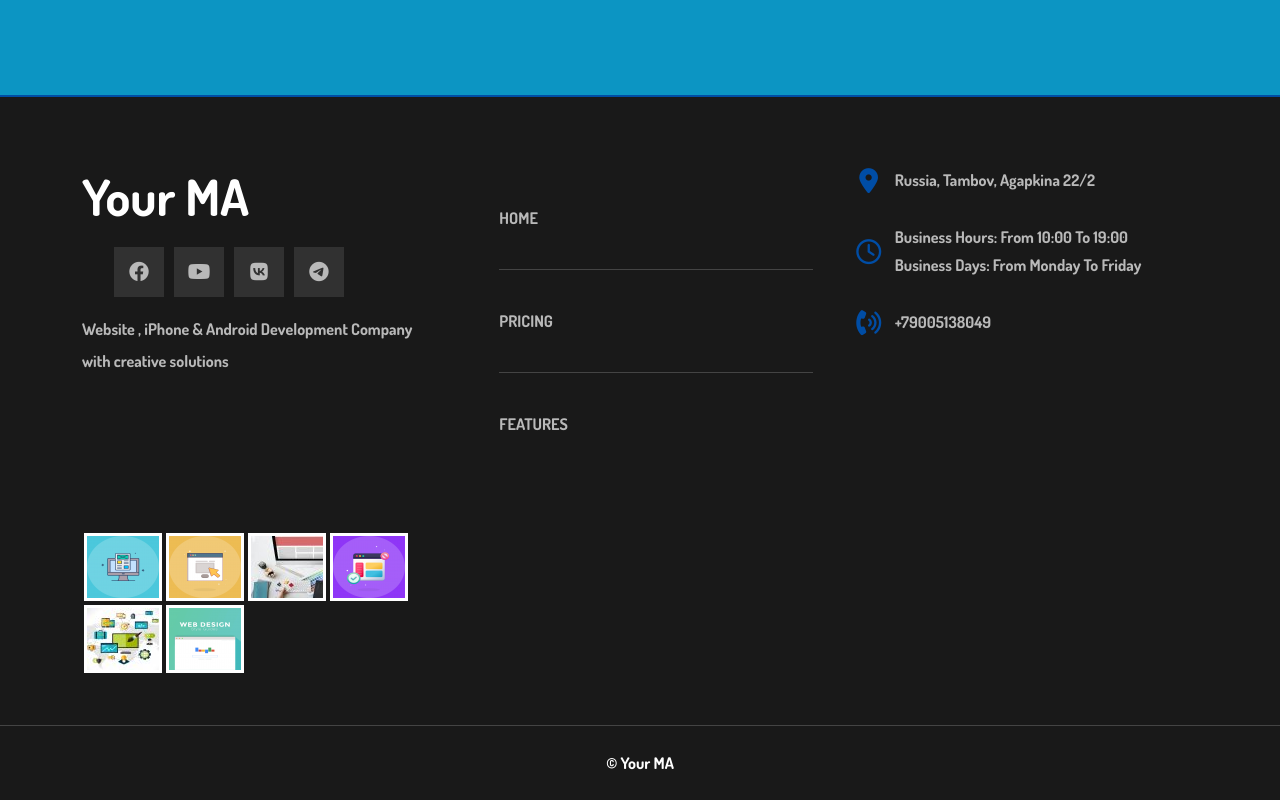
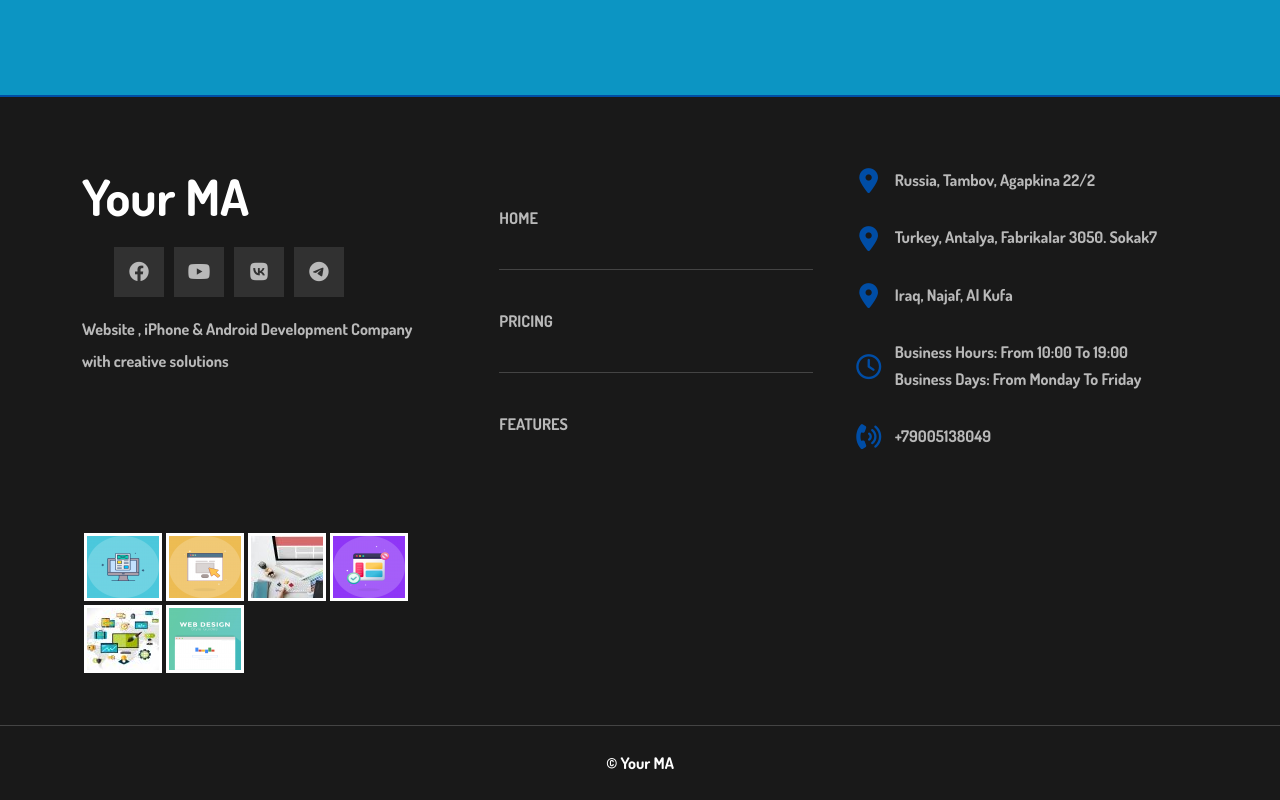
Before and after one commit to ma-91-02/ReactYourMA, a React (Create React App) app: page / in a window 1280 px wide. Shown: the part 9248-10048 px from the top of the page. Built offline with nearby package versions, Linux system fonts and the light colour scheme.

Commit message:
add adress

```diff
--- a/public/assets/locales/ar/translation.json
+++ b/public/assets/locales/ar/translation.json
@@ -5,6 +5,8 @@
   "more": "اكثر",
   "moreCours": "معلومات اكثر حول الكورس",
   "addres": "روسيا , تامبوف, أغابكينا 22",
+  "addres1": " تركيا, انطاليا, فابركلار 3050. ",
+  "addres2": " العراق, النجف, شارع الكوفة",
   "businessHours": " ساعات العمل : من 10:00 الى 19:00",
   "businessDays": " ايام العمل : من الاثنين الى الجمعة",
   "your": "يور ",
--- a/public/assets/locales/en/translation.json
+++ b/public/assets/locales/en/translation.json
@@ -7,6 +7,8 @@
   "more": "More",
   "moreCours": "More",
   "addres": " Russia, Tambov, Agapkina 22/2",
+  "addres1": " Turkey, Antalya, Fabrikalar 3050. Sokak7",
+  "addres2": " Iraq, Najaf, Al Kufa",
   "businessHours": "Business Hours: From 10:00 To 19:00",
   "businessDays": "Business Days: From Monday To Friday",
   "phone": "+79005138049",
--- a/public/assets/locales/ru/translation.json
+++ b/public/assets/locales/ru/translation.json
@@ -7,6 +7,8 @@
   "MA": "МА",
   "moreCours": "более",
   "addres": "Россия, Тамбов, Агапкина 22/2",
+  "addres1": " Турция, Анталия, Фабрики 3050. Sokak7",
+  "addres2": " Ирак, Эн-Наджаф, Эль-Кофи",
   "businessHours": "Часы работы: с 10:00 до 19:00.",
   "businessDays": "Рабочие дни: с понедельника по пятницу.",
   "phone": "+79005138049",
--- a/src/pages/Footer.js
+++ b/src/pages/Footer.js
@@ -76,6 +76,14 @@ const Footer = () => {
             <div className="info">{t("addres")}</div>
           </div>
           <div className="line">
+            <i className="fas fa-map-marker-alt fa-fw"></i>
+            <div className="info">{t("addres1")}</div>
+          </div>
+          <div className="line">
+            <i className="fas fa-map-marker-alt fa-fw"></i>
+            <div className="info">{t("addres2")}</div>
+          </div>
+          <div className="line">
             <i className="far fa-clock fa-fw"></i>
             <div className="info">
               {t("businessHours")}
```
